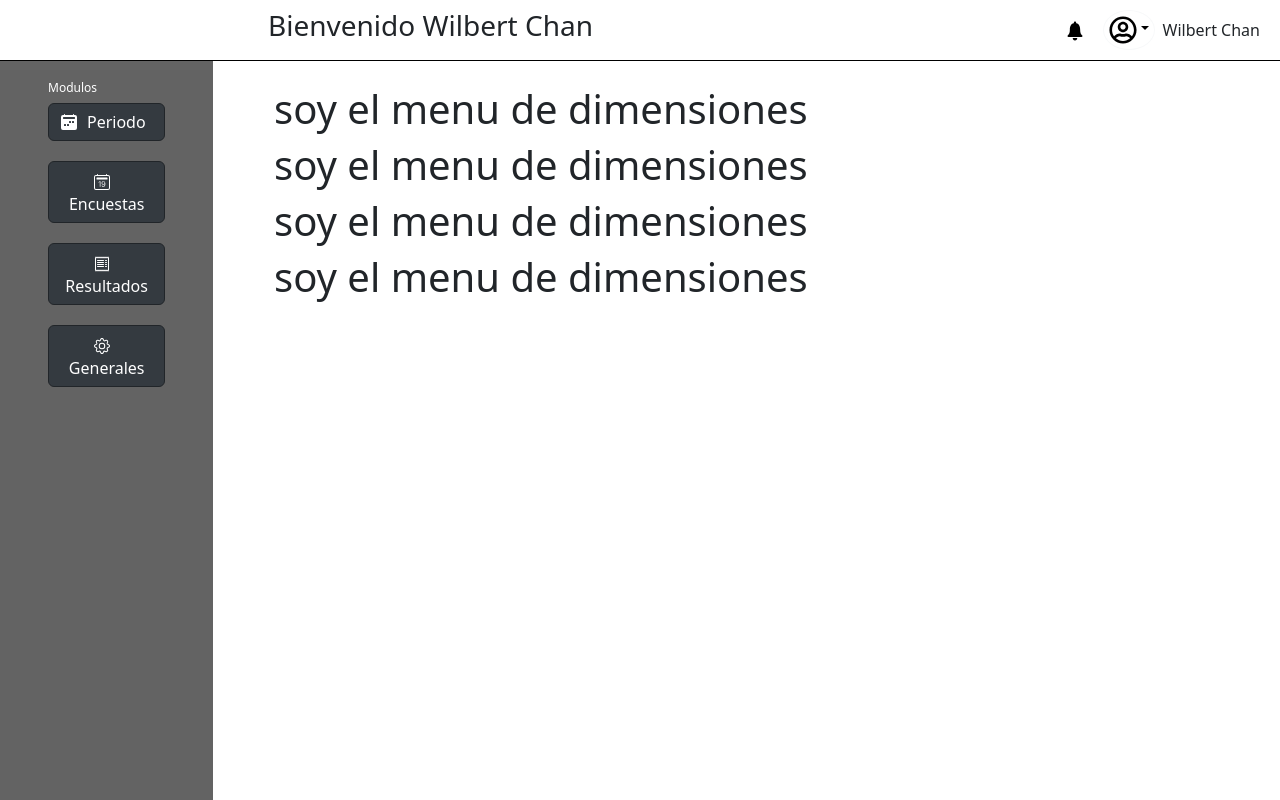
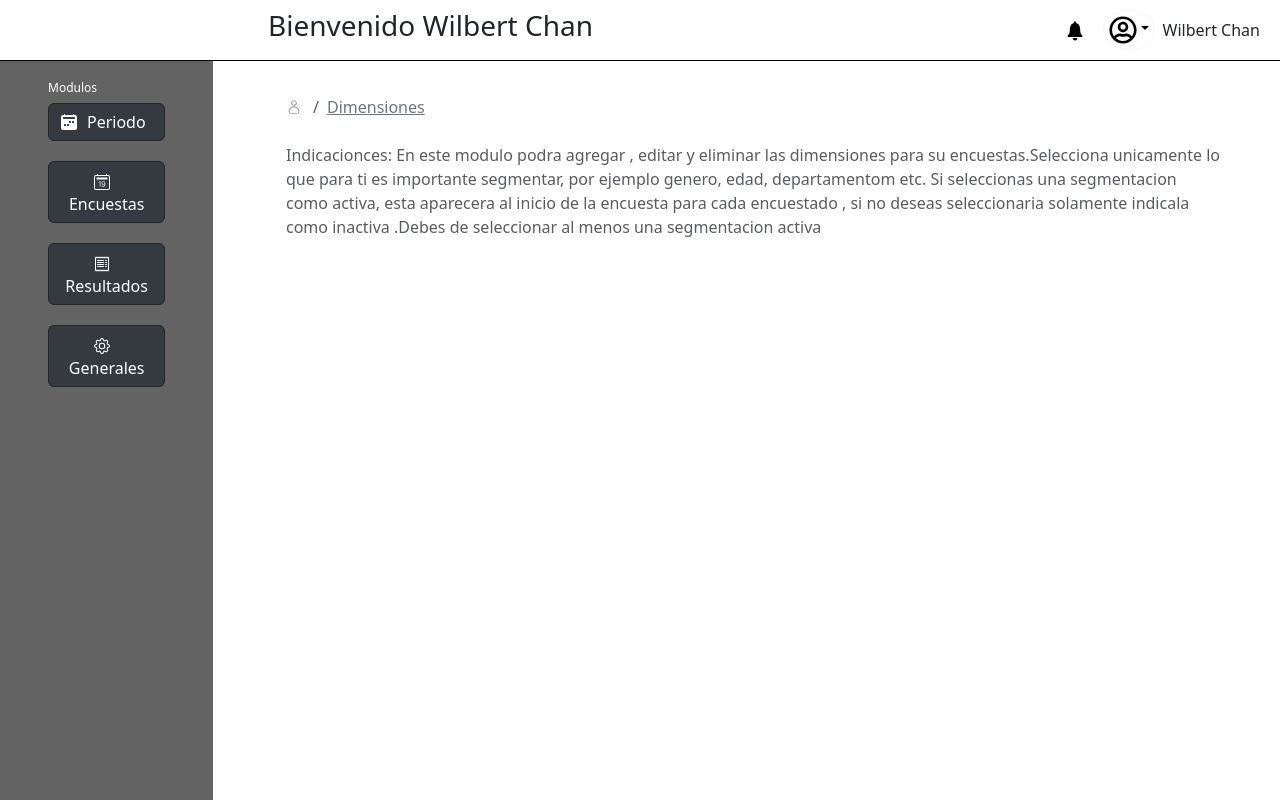
Before and after one commit to wilbert2004/Woorkfell, a React (Create React App) app in the folder frontend/: page /dimensiones in a window 1280 px wide. Built offline with nearby package versions, Linux system fonts and the light colour scheme; a web font is replaced by a local one.

Commit message:
AvanceDimensiones

```diff
--- a/frontend/src/components/dimensiones.jsx
+++ b/frontend/src/components/dimensiones.jsx
@@ -1,15 +1,42 @@
 import React from "react";
 import Home from "./home";
+import { Link } from "react-router-dom";
+import { CiUser } from "react-icons/ci";
 const dimensiones = () => {
   return (
     <Home>
-      <div>
-        <h1>soy el menu de dimensiones</h1>
-        <h1>soy el menu de dimensiones</h1>
-        <h1>soy el menu de dimensiones</h1>
-        <h1>soy el menu de dimensiones</h1>
+      <div className="container-fluid">
+        <div className="navbar">
+          <nav aria-label="breadcrumb">
+            <ol className="breadcrumb">
+              <li className="breadcrumb-item">
+                <Link to="/configuracion" className="link-secondary">
+                  <CiUser style={{ marginRight: "3px" }} />
+                </Link>
+              </li>
+              <li
+                className="breadcrumb-item active"
+                aria-current="page"
+                style={{ marginTop: "2px" }}
+              >
+                {/*Esto me ridirige a un lugar */}
+                <Link to="/dimensiones" className="link-secondary">
+                  Dimensiones
+                </Link>
+              </li>
+            </ol>
+          </nav>
+        </div>
+
+        <div>
+          <p className="text-muted">Indicacionces: En este modulo podra agregar , editar  y eliminar las dimensiones para su encuestas.Selecciona unicamente lo que para ti es importante segmentar, por ejemplo genero, edad, departamentom etc. Si seleccionas una segmentacion como activa, esta aparecera al inicio de la encuesta para cada encuestado , si no deseas seleccionaria solamente indicala como inactiva .Debes de seleccionar al menos una segmentacion activa</p>
+        </div>
+
+
       </div>
-    </Home>
+
+
+    </Home >
   );
 };
 
```
